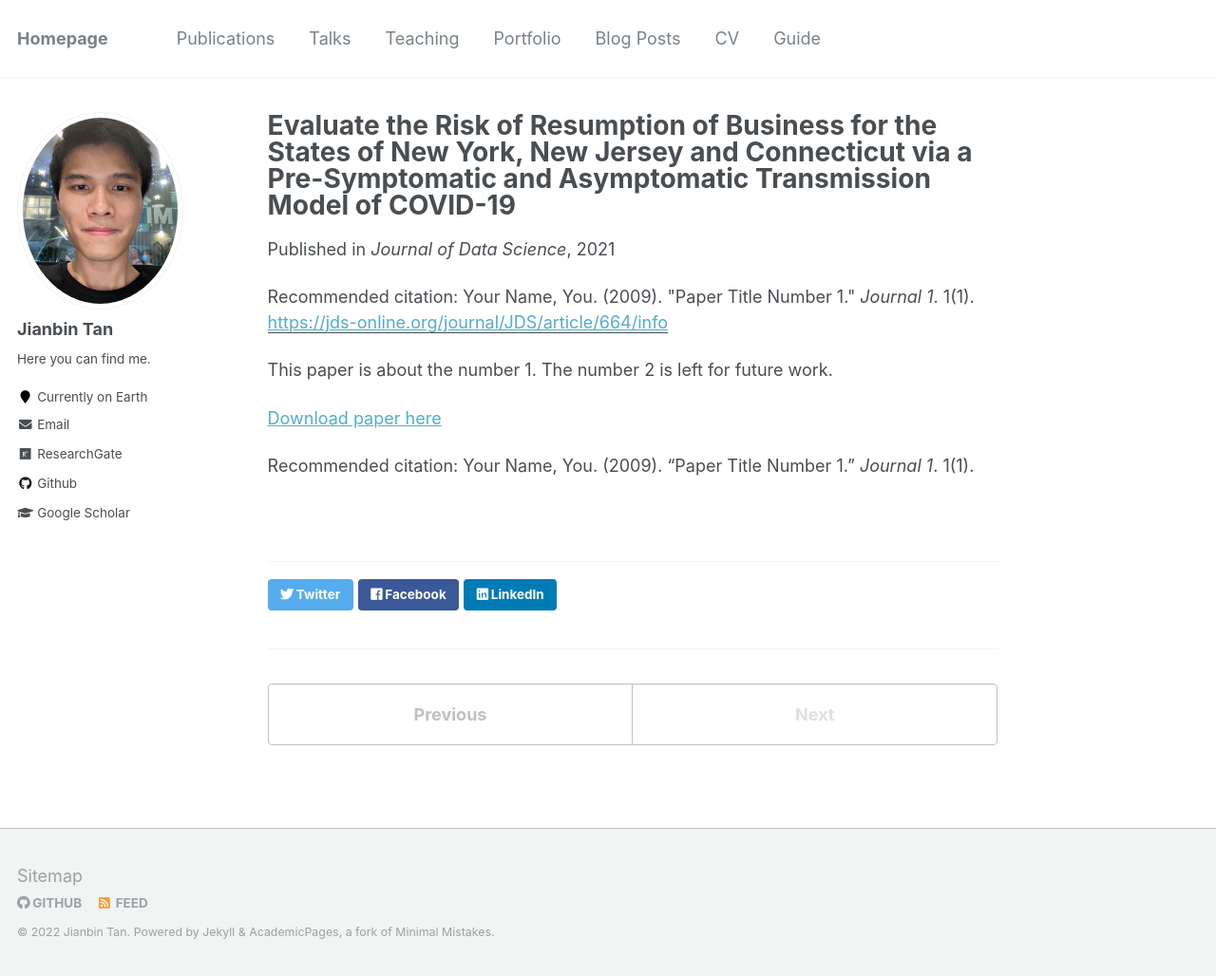
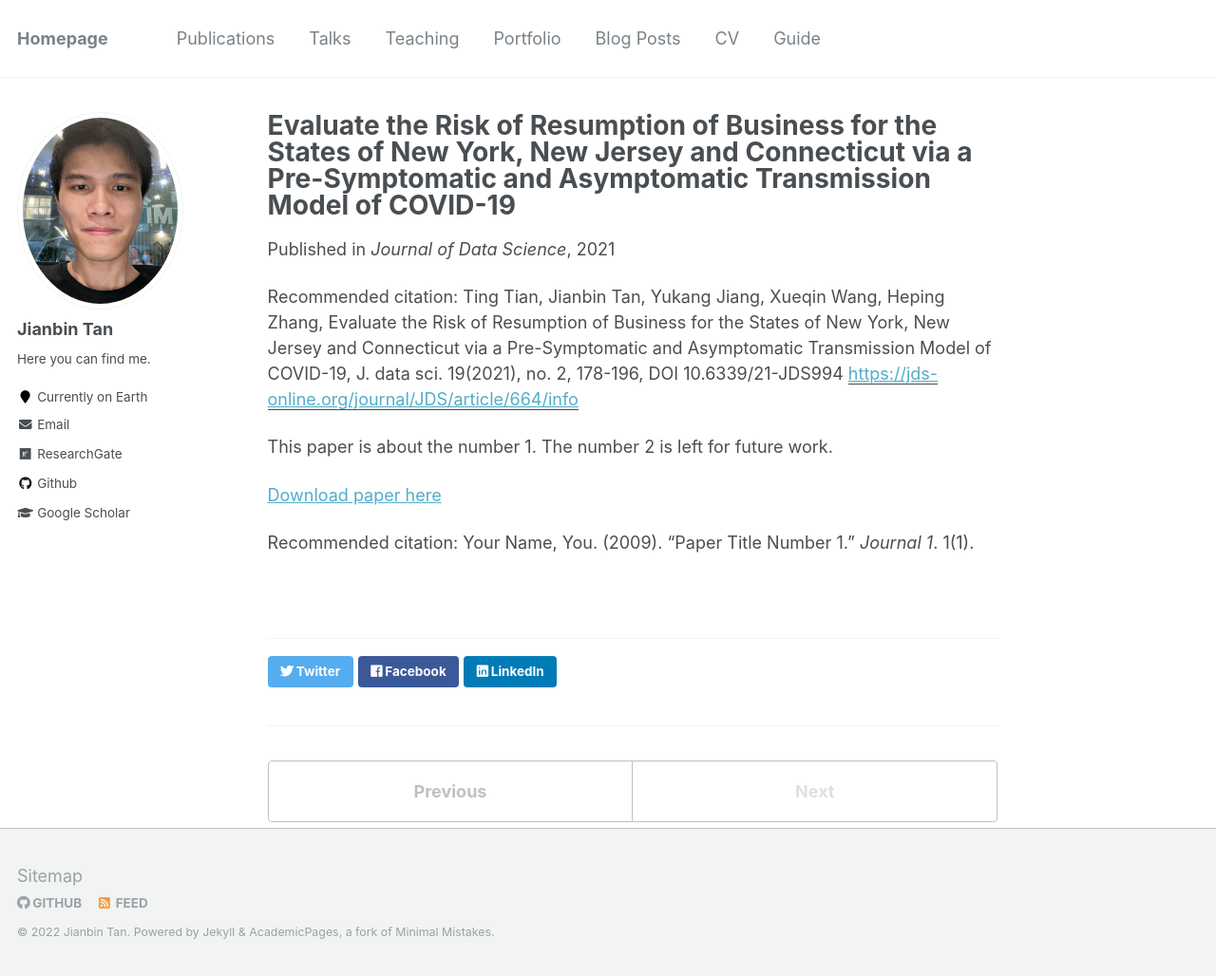
Before and after one commit to Tan-jianbin/Tan-jianbin.github.io, a Jekyll site: the page built from _publications/2009-10-01-paper-title-number-1.md, in a window 1280 px wide and 1028 px high. Shown: the whole window at 95% size. Built offline with Jekyll 4.4.1, drawn with Linux system fonts in a browser that asks for light colours.

Commit message:
Update 2009-10-01-paper-title-number-1.md

```diff
--- a/_publications/2009-10-01-paper-title-number-1.md
+++ b/_publications/2009-10-01-paper-title-number-1.md
@@ -6,7 +6,7 @@
 date: 2021-05-07
 venue: 'Journal of Data Science'
 paperurl: 'https://jds-online.org/journal/JDS/article/664/info'
-citation: 'Your Name, You. (2009). &quot;Paper Title Number 1.&quot; <i>Journal 1</i>. 1(1).'
+citation: 'Ting Tian, Jianbin Tan, Yukang Jiang, Xueqin Wang, Heping Zhang, Evaluate the Risk of Resumption of Business for the States of New York, New Jersey and Connecticut via a Pre-Symptomatic and Asymptomatic Transmission Model of COVID-19, J. data sci. 19(2021), no. 2, 178-196, DOI 10.6339/21-JDS994'
 ---
 This paper is about the number 1. The number 2 is left for future work.
 
```
